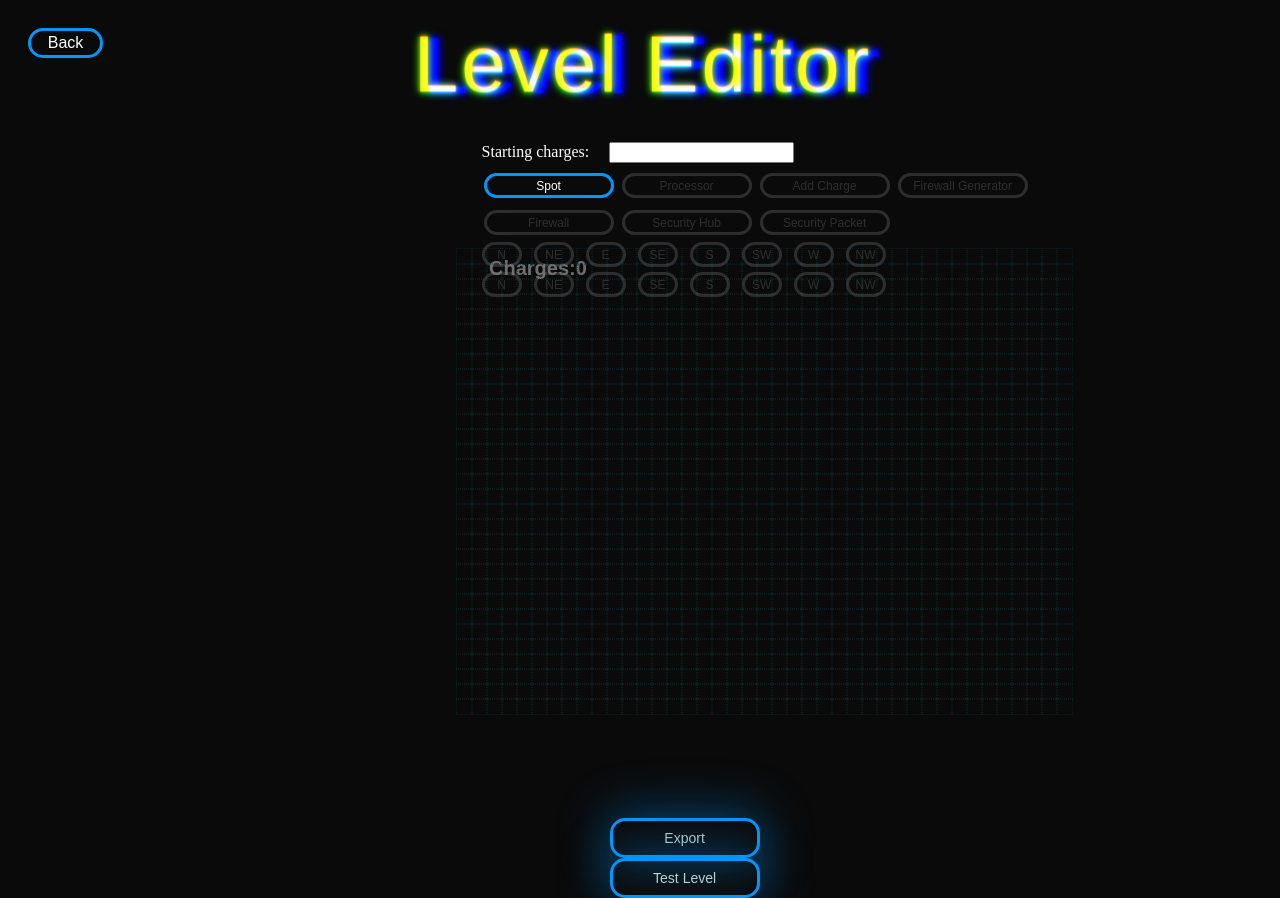
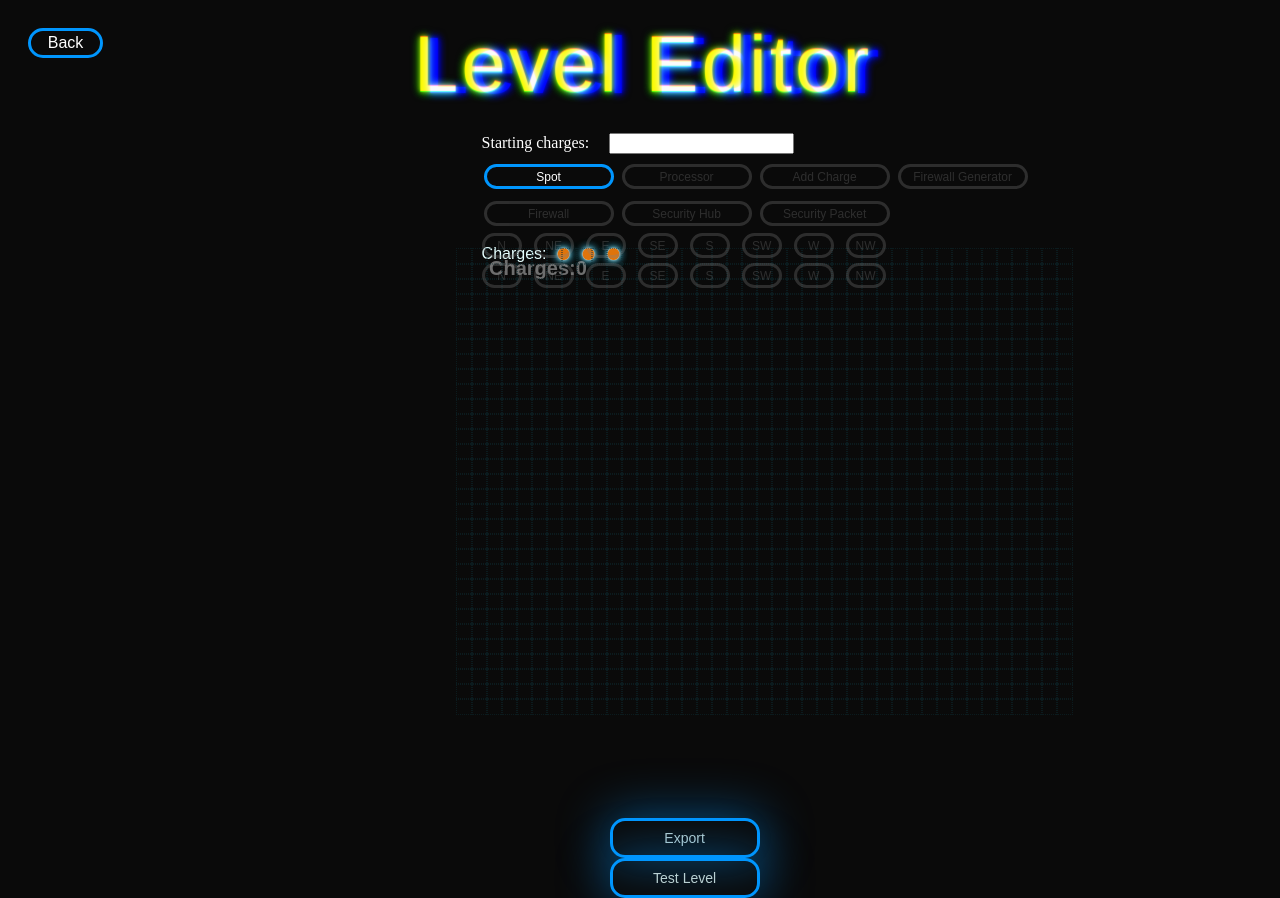
Before and after one commit to carsonbarlow/omega-glitch, a website: page src/index.html in a window 1280 px wide. Drawn offline with Linux system fonts and the light colour scheme.

Commit message:
Styled Charges

```diff
--- a/src/index.html
+++ b/src/index.html
@@ -8,6 +8,7 @@
 </body>
 <div id="background">
   <canvas id="game_background" class="hidden"></canvas>
+  <div class="charges">Charges: <span id="charges">...</span></div>
   <canvas id="game_canvas" width="640" height="480"></canvas>
   <div id="play_tips"></div>
 
--- a/src/style.css
+++ b/src/style.css
@@ -8,6 +8,9 @@ body {
   overflow: hidden;
   background: rgb(10,10,10);
 }
+
+button:focus {outline:0;}
+button:hover {opacity:0.8;}
 
 #background {
   background: rgb(10,10,10);
@@ -198,7 +201,7 @@ h1 {
 }
 .controls {
   position: absolute;
-  top: 134px;
+  top: 125px;
   left: 37%;
 }
 .export {
@@ -256,3 +259,16 @@ h1 {
   opacity: 0.3;
   cursor: not-allowed;
 }
+.charges {
+  position: absolute;
+  top: 20%;
+  left: 37%;
+  font-family: Arial, Helvetica, sans-serif;
+  color: #E6FFFF;
+}
+#charges {
+  font-family: serif;
+  font-size: 100px;
+  color: #DF740C;
+  text-shadow: 0 0 1px #FBFBFB, 0 0 4px #B6E5EF, 0 0 8px #268398, 0 0 8px #268398, 0 0 10px #268398;
+}
```
